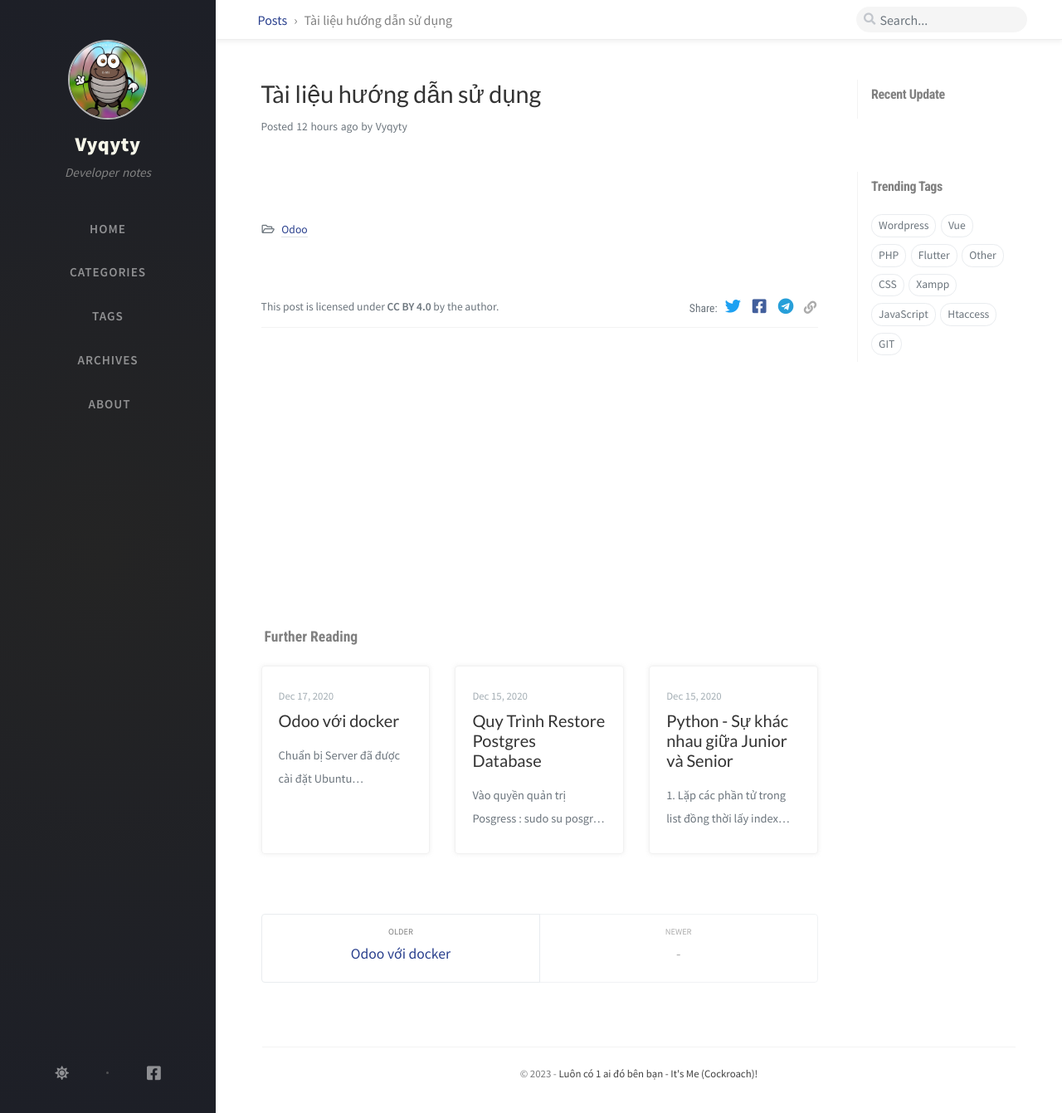
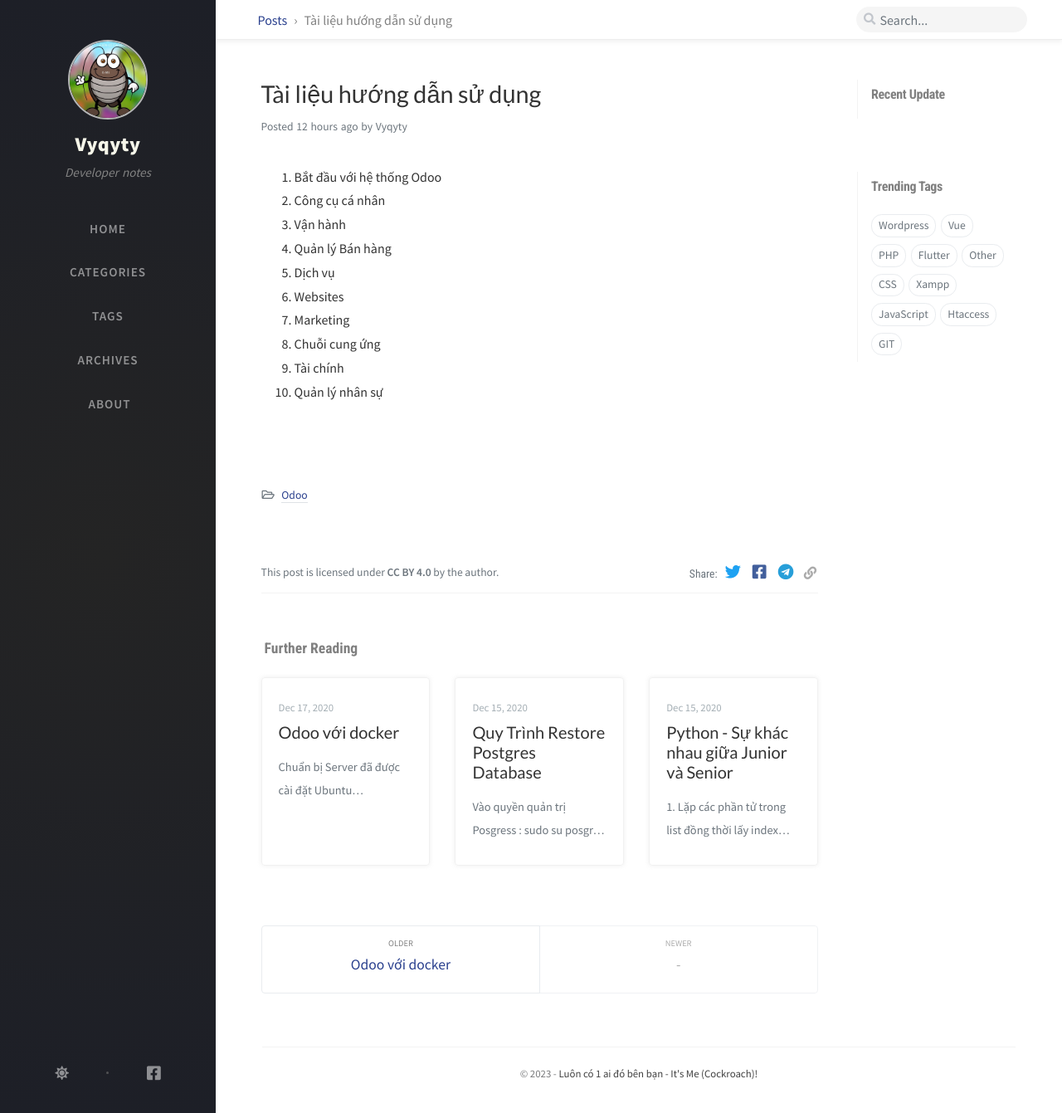
Before and after one commit to vyqyty/vyqyty.github.io, a Jekyll site: the page built from _posts/2023-04-08-odoo-note-tree.md, in a window 1280 px wide and 1341 px high. Shown: the whole window at 83% size. Built offline with Jekyll 4.4.1, drawn with Linux system fonts in a browser that asks for light colours; nearby versions of some CDN libraries; comment, search, counter and statistics services are not loaded.

Commit message:
Update 2023-04-08-odoo-note-tree.md

```diff
--- a/_posts/2023-04-08-odoo-note-tree.md
+++ b/_posts/2023-04-08-odoo-note-tree.md
@@ -10,3 +10,13 @@
 categories: [Odoo]
 tags: []
 ---
+1. Bắt đầu với hệ thống Odoo
+2. Công cụ cá nhân
+3. Vận hành
+4. Quản lý Bán hàng
+5. Dịch vụ
+6. Websites
+7. Marketing
+8. Chuỗi cung ứng
+9. Tài chính
+10. Quản lý nhân sự
```
